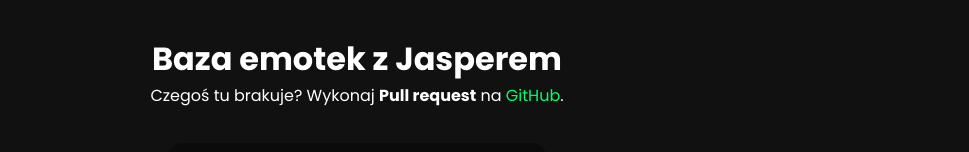
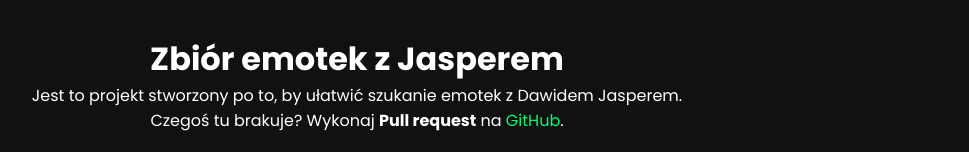
Before and after one commit to mxgic1337/dawid-jasper-emotes, a React (Vite) app: page / in a window 1280 px wide. Shown: the top 152 px of the page, without its empty margins (283-1252 px from the left). Built offline with nearby package versions, Linux system fonts and the light colour scheme; no server answers.

Commit message:
Zmiana nazwy na "Zbiór emotek z Jasperem"

```diff
--- a/index.html
+++ b/index.html
@@ -1,5 +1,5 @@
 <!----
-    Baza emotek z Jasperem
+    Zbiór emotek z Jasperem
     https://github.com/mxgic1337/dawid-jasper-emotes
 --->
 
@@ -7,13 +7,13 @@
 <html lang="pl">
 <head>
     <meta charset="UTF-8"/>
-    <link rel="icon" type="image/svg+xml" href="https://cdn.7tv.app/emote/64380badaa32f7b42f3f45ea/3x.webp"/>
+    <link rel="icon" type="image/svg+xml" href="https://cdn.7tv.app/emote/6339f3562bc85b2f17973167/3x.webp"/>
     <meta name="viewport" content="width=device-width, initial-scale=1.0"/>
-    <title>Baza emotek z Dawidem Jasperem</title>
-    <meta name="title" content="Baza emotek z Dawidem Jasperem">
+    <title>Zbiór emotek z Dawidem Jasperem</title>
+    <meta name="title" content="Zbiór emotek z Dawidem Jasperem">
     <meta name="description" content="Lista emotek z Dawidem Jasperem do dodatku 7TV.">
 
-    <meta content="Baza emotek z Jasperem" property="og:title"/>
+    <meta content="Zbiór emotek z Jasperem" property="og:title"/>
     <meta content="Lista emotek z Dawidem Jasperem do dodatku 7TV." property="og:description"/>
     <meta content="#00ff6f" data-react-helmet="true" name="theme-color"/>
 </head>
--- a/package.json
+++ b/package.json
@@ -1,7 +1,9 @@
 {
   "name": "dawid-jasper-emotes",
   "private": true,
-  "version": "0.0.5",
+  "version": "0.0.6",
+  "description": "Lista emotek z Dawidem Jasperem do dodatku 7TV",
+  "author": "mxgic1337_",
   "type": "module",
   "scripts": {
     "dev": "vite",
--- a/src/App.tsx
+++ b/src/App.tsx
@@ -47,7 +47,8 @@
         <>
             <main>
                 <header>
-                    <h1>Baza emotek z Jasperem</h1>
+                    <h1>Zbiór emotek z Jasperem</h1>
+                    <p>Jest to projekt stworzony po to, by ułatwić szukanie emotek z Dawidem Jasperem.</p>
                     <p>Czegoś tu brakuje? Wykonaj <b>Pull request</b> na <a href={"https://github.com/mxgic1337/dawid-jasper-emotes/"}>GitHub</a>.</p>
                 </header>
                 <div id={"search"}>
```
Also changed, not shown: 1 other file (tests, documents, lock files or other folders).
